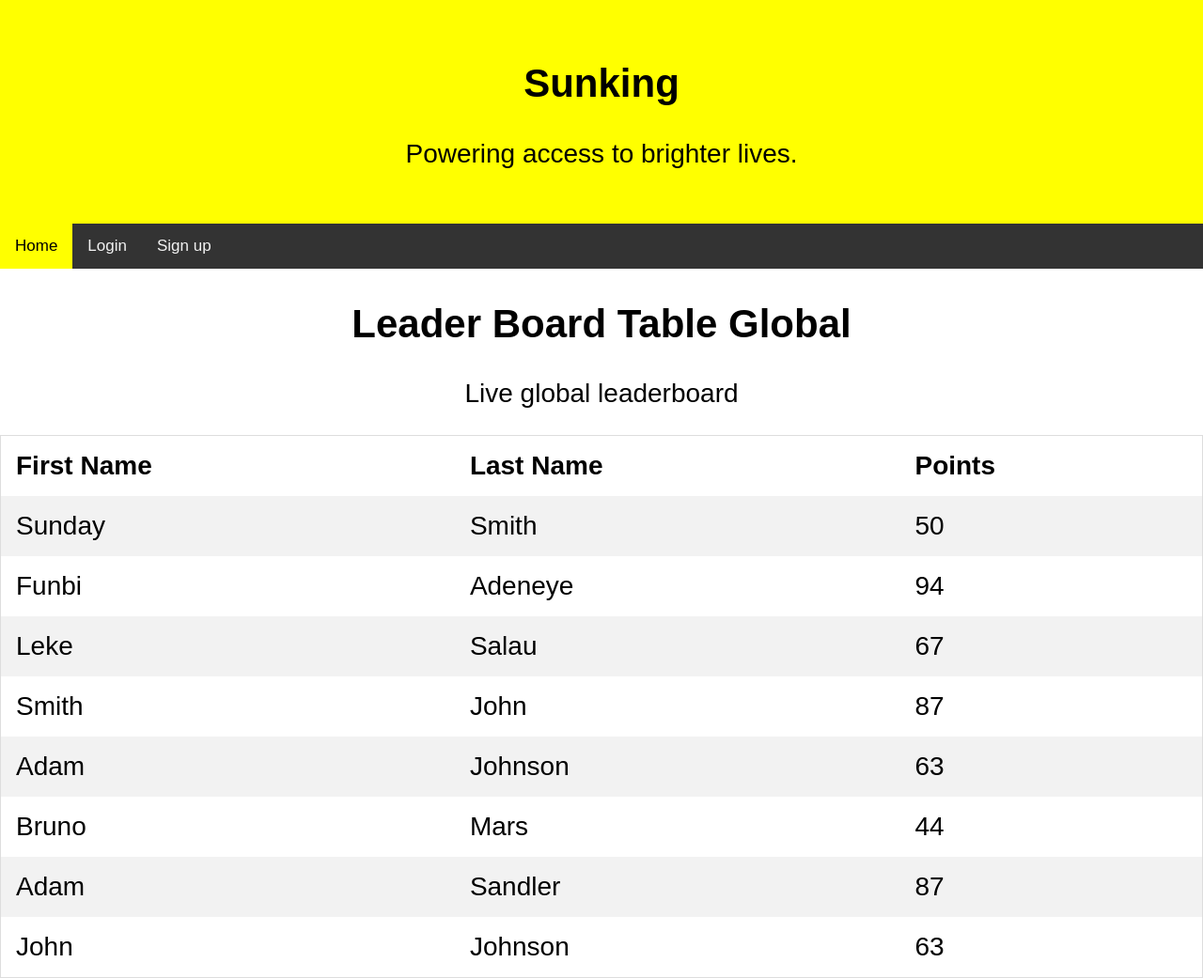
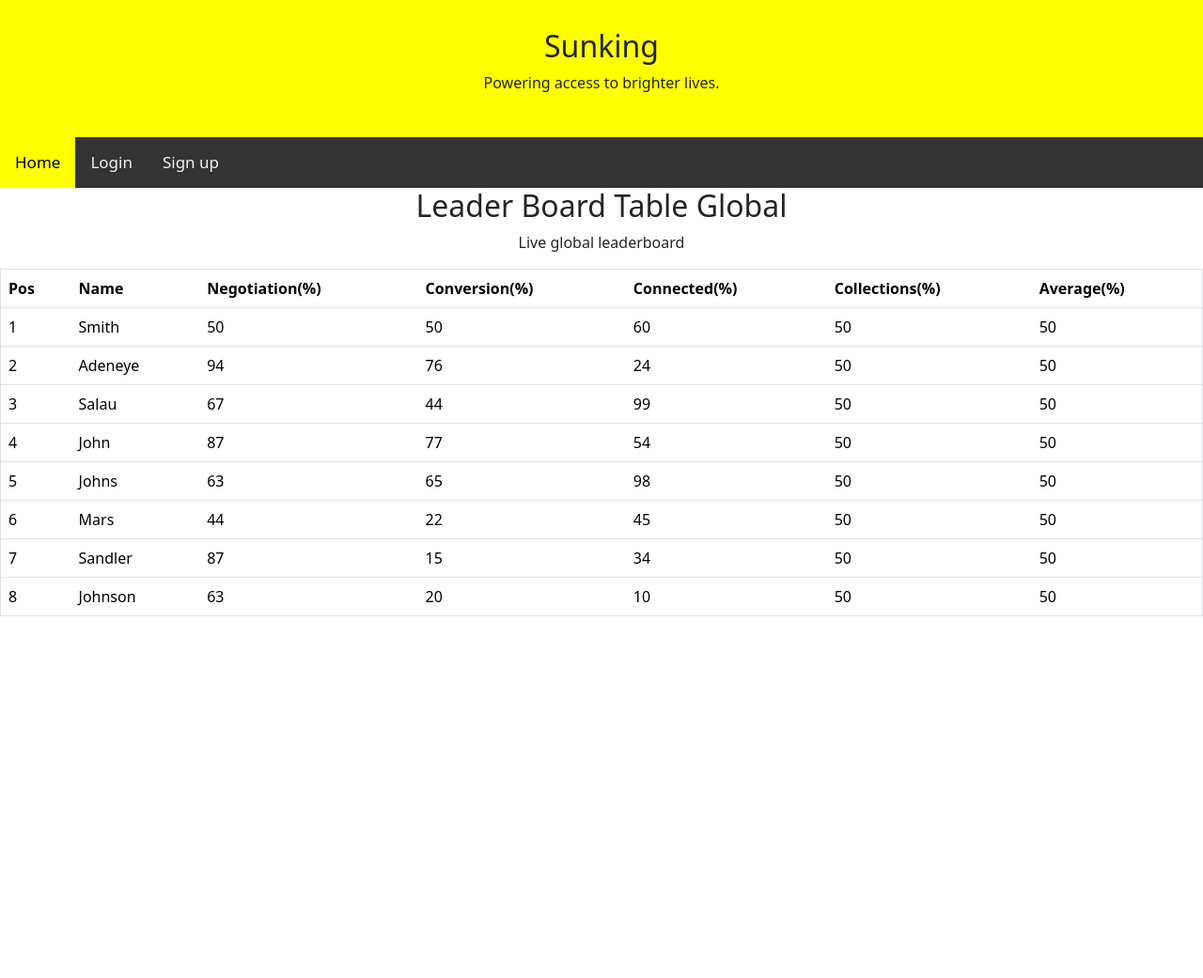
Before and after one commit to Phunbie/telesales, a Django app: page / in a window 1280 px wide. Shown: the whole page at 94% size. After the commit the page ends 656 px from the top, so only its background shows below. Run offline with Django 4.2, Linux system fonts and the light colour scheme; some libraries are stand-ins or nearby versions.

Commit message:
add bootstrap

```diff
--- a/teleco/settings.py
+++ b/teleco/settings.py
@@ -38,6 +38,7 @@ INSTALLED_APPS = [
     "django.contrib.messages",
     "django.contrib.staticfiles",
     "teles",
+    "bootstrap5",
 ]
 
 MIDDLEWARE = [
--- a/teles/templates/base.html
+++ b/teles/templates/base.html
@@ -4,7 +4,9 @@
 <head>
 <meta name="viewport" content="width=device-width, initial-scale=1">
 <link rel="stylesheet" href="{% static 'styles.css' %}">
-
+{% load bootstrap5 %}
+{% bootstrap_css %}
+{% bootstrap_javascript %}
 </head>
 <body>
 <!-- header -->
--- a/teles/templates/index.html
+++ b/teles/templates/index.html
@@ -25,52 +25,89 @@
 </style>
 <h2>Leader Board Table Global</h2>
 <p>Live global leaderboard </p>
-
-<table>
+<div class="table-responsive-sm">
+  <table class="table">
     <tr>
-    <th>First Name</th>
-    <th>Last Name</th>
-    <th>Points</th>
+      <th>Pos</th>
+      <th>Name</th>
+      <th>Negotiation(%)</th>
+      <th>Conversion(%)</th>
+      <th>Connected(%)</th>
+      <th>Collections(%)</th>
+      <th>Average(%)</th>
     </tr>
     <tr>
-    <td>Sunday</td>
+      <td>1</td>
       <td>Smith</td>
+      <td>50</td>
+      <td>50</td>
+      <td>60</td>
+      <td>50</td>
       <td>50</td>
     </tr>
     <tr>
-    <td>Funbi</td>
+      <td>2</td>
       <td>Adeneye</td>
       <td>94</td>
+      <td>76</td>
+      <td>24</td>
+      <td>50</td>
+      <td>50</td>
     </tr>
     <tr>
-    <td>Leke</td>
+      <td>3</td>
       <td>Salau</td>
       <td>67</td>
+      <td>44</td>
+      <td>99</td>
+      <td>50</td>
+      <td>50</td>
     </tr>
     <tr>
-    <td>Smith</td>
+      <td>4</td>
       <td>John</td>
       <td>87</td>
+      <td>77</td>
+      <td>54</td>
+      <td>50</td>
+      <td>50</td>
     </tr>
     <tr>
-    <td>Adam</td>
+      <td>5</td>
+      <td>Johns</td>
+      <td>63</td>
+      <td>65</td>
+      <td>98</td>
+      <td>50</td>
+      <td>50</td>
+    </tr>
+    <tr>
+      <td>6</td>
+      <td>Mars</td>
+      <td>44</td>
+      <td>22</td>
+      <td>45</td>
+      <td>50</td>
+      <td>50</td>
+    </tr>
+    <tr>
+      <td>7</td>
+      <td>Sandler</td>
+      <td>87</td>
+      <td>15</td>
+      <td>34</td>
+      <td>50</td>
+      <td>50</td>
+    </tr>
+    <tr>
+      <td>8</td>
       <td>Johnson</td>
       <td>63</td>
-  </tr>
-  <tr>
-    <td>Bruno</td>
-    <td>Mars</td>
-    <td>44</td>
-  </tr>
-  <tr>
-    <td>Adam</td>
-    <td>Sandler</td>
-    <td>87</td>
-  </tr>
-  <tr>
-    <td>John</td>
-    <td>Johnson</td>
-    <td>63</td>
+      <td>20</td>
+      <td>10</td>
+      <td>50</td>
+      <td>50</td>
     </tr>
   </table>
+</div>
 {% endblock %}
```
Lines whose indentation alone changed are shown as unchanged.
